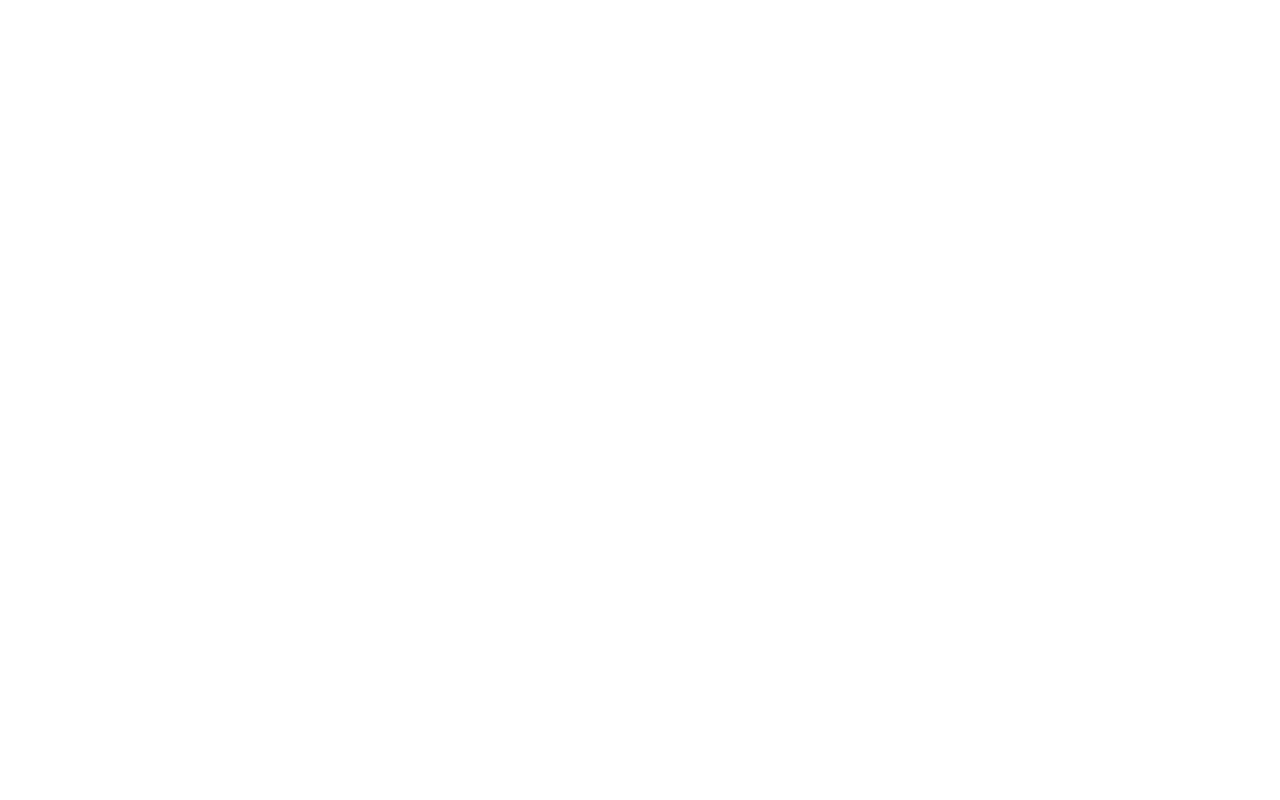
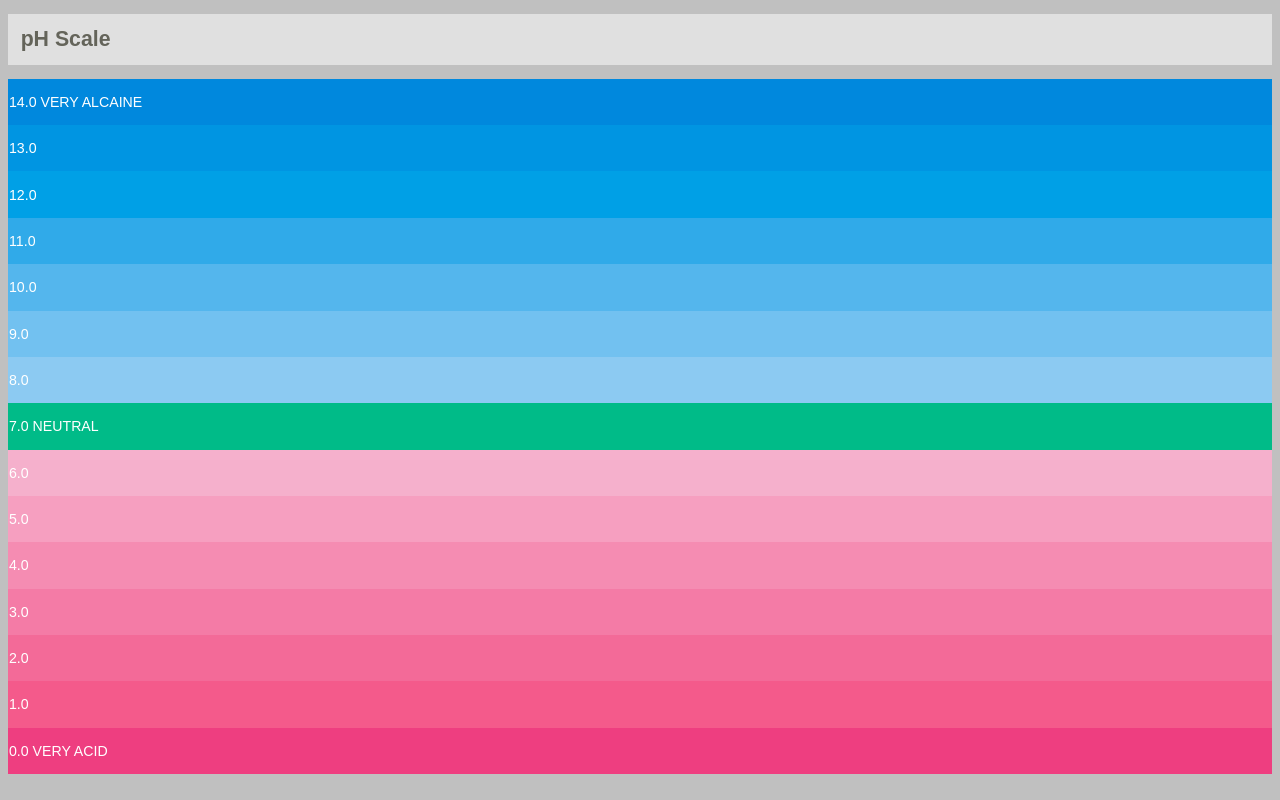
Before and after one commit to digitalHTTK/study, a plain HTML site: page PW2/8.html in a window 1280 px wide. Drawn offline with Linux system fonts and the light colour scheme.

Commit message:
New changes in CSS

```diff
--- a/PW2/8.html
+++ b/PW2/8.html
@@ -7,6 +7,53 @@
 	</head>
 
 	<body>
-
+		<h1 id="ph_scale">pH Scale</h1>
+		<table>
+			<tr>
+				<td id="id0"><p>14.0 VERY ALCAINE</p></td>
+			</tr>
+			<tr>
+				<td id="id1"><p>13.0</p></td>
+			</tr>
+			<tr>
+				<td id="id2"><p>12.0</p></td>
+			</tr>
+			<tr>
+				<td id="id3"><p>11.0</p></td>
+			</tr>
+			<tr>
+				<td id="id4"><p>10.0</p></td>
+			</tr>
+			<tr>
+				<td id="id5"><p>9.0</p></td>
+			</tr>
+			<tr>
+				<td id="id6"><p>8.0</p></td>
+			</tr>
+			<tr>
+				<td id="id7"><p>7.0 NEUTRAL</p></td>
+			</tr>
+			<tr>
+				<td id="id8"><p>6.0</p></td>
+			</tr>
+			<tr>
+				<td id="id9"><p>5.0</p></td>
+			</tr>
+			<tr>
+				<td id="id10"><p>4.0</p></td>
+			</tr>
+			<tr>
+				<td id="id11"><p>3.0</p></td>
+			</tr>
+			<tr>
+				<td id="id12"><p>2.0</p></td>
+			</tr>
+			<tr>
+				<td id="id13"><p>1.0</p></td>
+			</tr>
+			<tr>
+				<td id="id14"><p>0.0 VERY ACID</p></td>
+			</tr>
+		</table>
 	</body>
 </html>
--- a/PW2/styles/7.css
+++ b/PW2/styles/7.css
@@ -0,0 +1,39 @@
+* {
+	font-family: serif;
+	font-size: 20px;
+}
+
+#head_lvl1 {
+	color: #0088DD;
+	font-size: 2em;
+	font-weight: bold;
+	text-shadow: 0.05em 0.05em 0.1em #999;
+}
+
+#head_lvl2 {
+	font-family: sans-serif;
+	color: #0088DD;
+	letter-spacing: 0.3em;
+	font-size: 1em;
+	font-weight: 100;
+}
+
+#head_lvl3 {
+	color: #0088DD;
+	font-size: 1.7em;
+	font-weight: 100;
+}
+
+#p:first-line {
+	font-weight: bold;
+}
+
+#foot_word {
+	float: right;
+	font-style: italic;
+}
+
+#blueword {
+	font-weight: normal;
+	color: #0088DD;
+}
--- a/PW2/styles/8.css
+++ b/PW2/styles/8.css
@@ -0,0 +1,71 @@
+* {
+	font-family: sans-serif;
+	font-size: 1.1em;
+	text-align: left;
+	color: rgb(100,100,90);
+}
+
+body {
+	background-color: rgb(192,192,192);
+}
+
+table {
+	width: 100%;
+	border-spacing: 0px;
+}
+
+p {
+	font-size: 0.5em;
+	color: rgb(255,255,255);
+}
+
+#ph_scale {
+	background-color: rgb(224,224,224);
+	padding: 1%;
+}
+
+#id0 {
+	background-color: rgb(0,136,221);
+}
+#id1 {
+	background-color: rgb(0,149,226);
+}
+#id2 {
+	background-color: rgb(0,160,230);
+}
+#id3 {
+	background-color: rgb(48,170,233);
+}
+#id4 {
+	background-color: rgb(84,182,237);
+}
+#id5 {
+	background-color: rgb(114,193,240);
+}
+#id6 {
+	background-color: rgb(140,202,242);
+}
+#id7 {
+	background-color: rgb(0,187,136);
+}
+#id8 {
+	background-color: rgb(245,176,204);
+}
+#id9 {
+	background-color: rgb(246,159,192);
+}
+#id10 {
+	background-color: rgb(245,140,178);
+}
+#id11 {
+	background-color: rgb(244,123,166);
+}
+#id12 {
+	background-color: rgb(243,106,152);
+}
+#id13 {
+	background-color: rgb(244,90,139);
+}
+#id14 {
+	background-color: rgb(238,62,128);
+}
```
Also changed, not shown: PW2/7.html (+12 -1 lines), PW2/PW2.html (+2 -1 lines).
